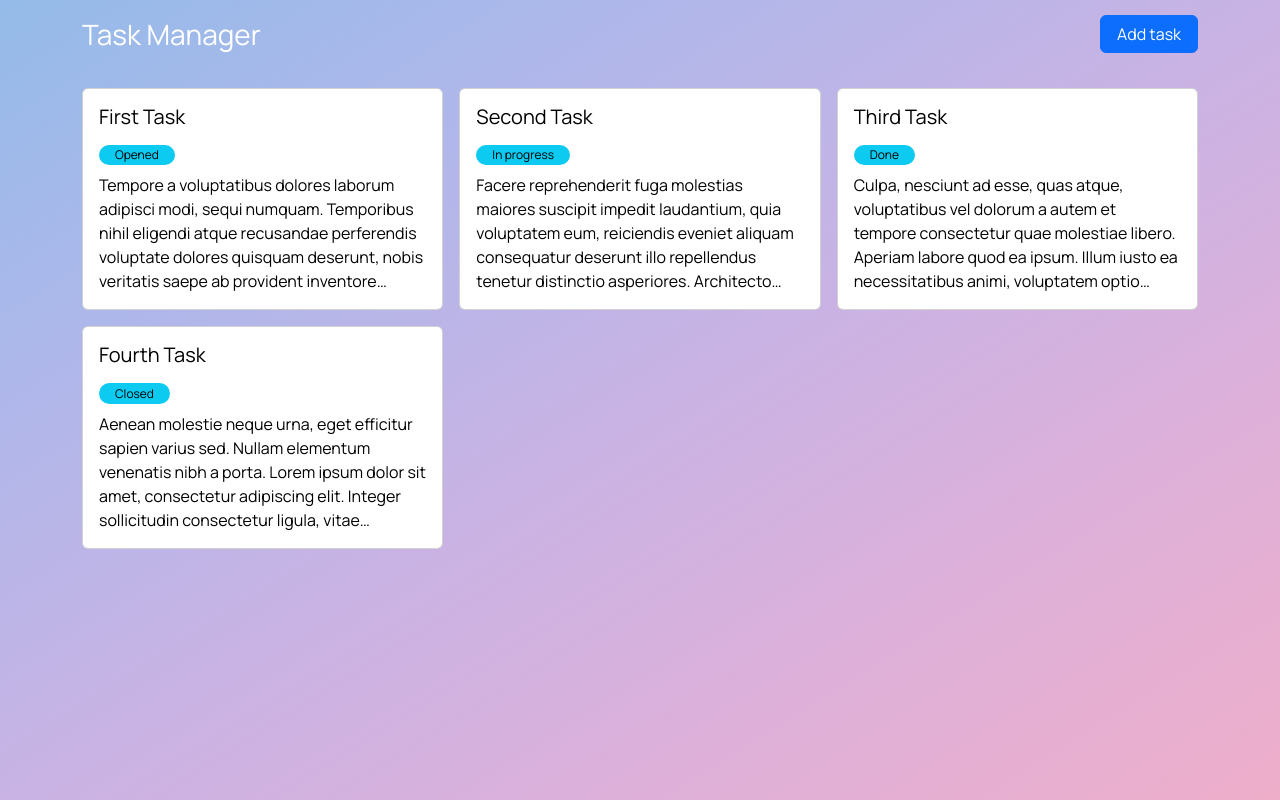
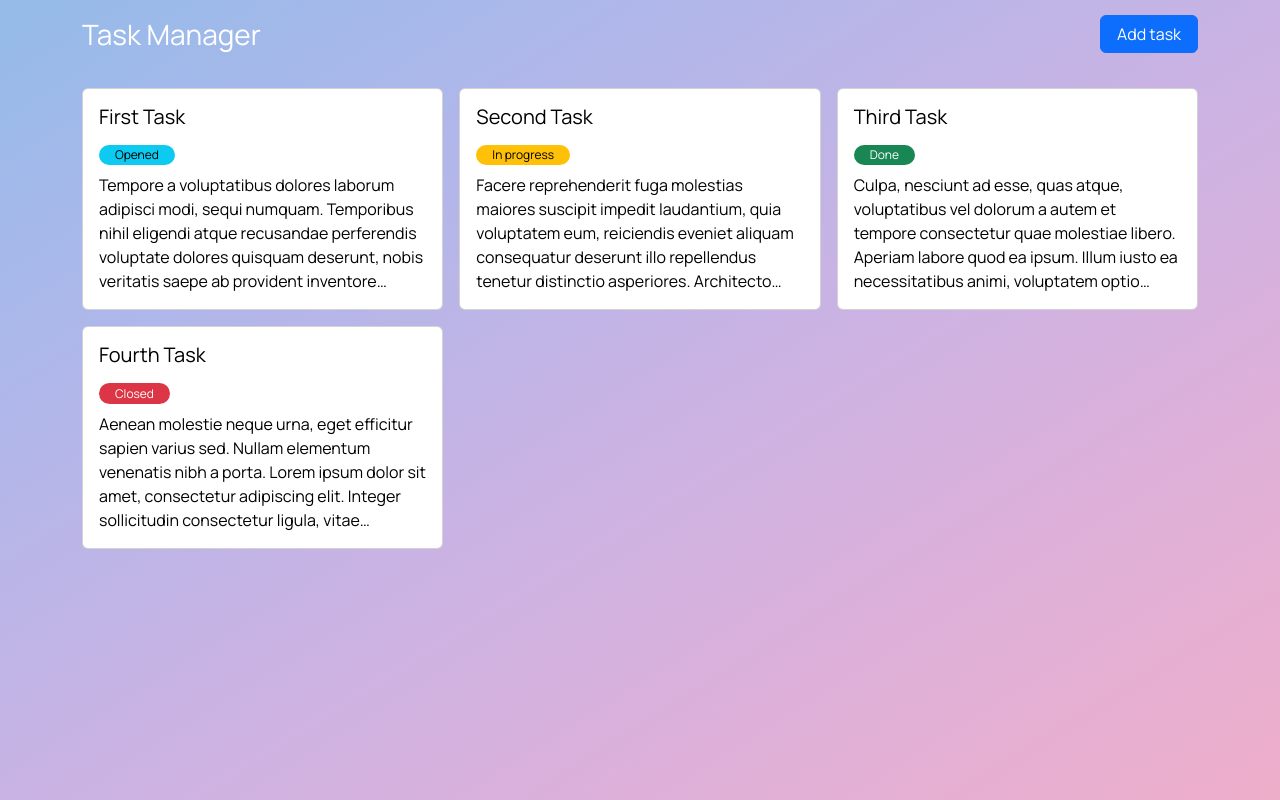
Before and after one commit to aivaras-bankauskas/taskapp, a Vue app: page / in a window 1280 px wide. Built offline with nearby package versions, Linux system fonts and the light colour scheme; data requests are answered from the project's data file.

Commit message:
TaskCard: add badge color function

```diff
--- a/src/views/components/TaskCard.vue
+++ b/src/views/components/TaskCard.vue
@@ -12,12 +12,20 @@ const task = defineProps({
     default: false
   }
 })
+const badgeColor = (status) => {
+  if (status === 'Done') return 'success'
+  if (status === 'In progress') return 'warning'
+  if (status === 'Closed') return 'danger'
+  return 'info'
+}
 </script>
 <template>
   <div class="card">
     <div class="card-body pb-3">
       <h5 class="card-title">{{ task.title }}</h5>
-      <span class="badge rounded-pill fw-normal my-2 px-3 text-bg-info">{{ task.status }}</span>
+      <span :class="`badge rounded-pill fw-normal my-2 px-3 text-bg-${badgeColor(task.status)}`">
+        {{ task.status }}
+      </span>
       <p class="card-description card-text">{{ task.description }}</p>
       <ButtonGroup :show-buttons="task.showButtons" :id="task.id" />
     </div>
```
